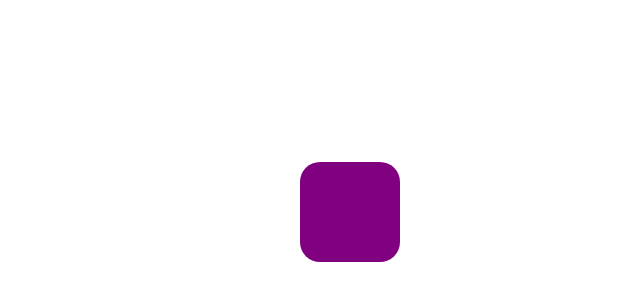
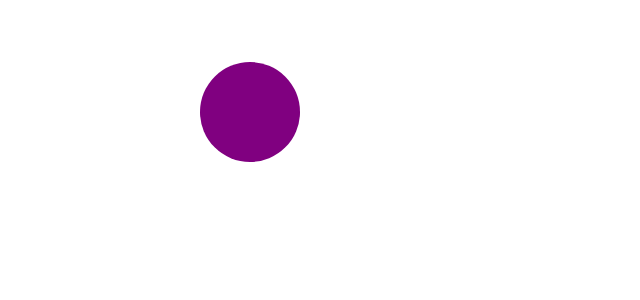
Before and after one commit to Harshini023/ball_x_and_y_axis, a plain HTML site: page index.html in a window 1280 px wide. Shown: the part 138-438 px from the top of the page, without its empty margins (0-640 px from the left). Drawn offline with Linux system fonts and the light colour scheme.

Commit message:
Update index.html

```diff
--- a/index.html
+++ b/index.html
@@ -13,7 +13,7 @@
       left:0px;
       width: 100px;
       height: 100px;
-      border-radius: 20%;
+      border-radius: 50%;
       background:purple;">
       <!--  and style the ball using width and height and background color-->
 
@@ -23,7 +23,7 @@
 
 <script>
   // and i should declare the variable velocity for speed of the  ball
-   var velocity=300;
+   var velocity=200;
   // and i declare the variable position x and y  for ball moving direction
    var positionX=0;
    var positionY=0;
```
